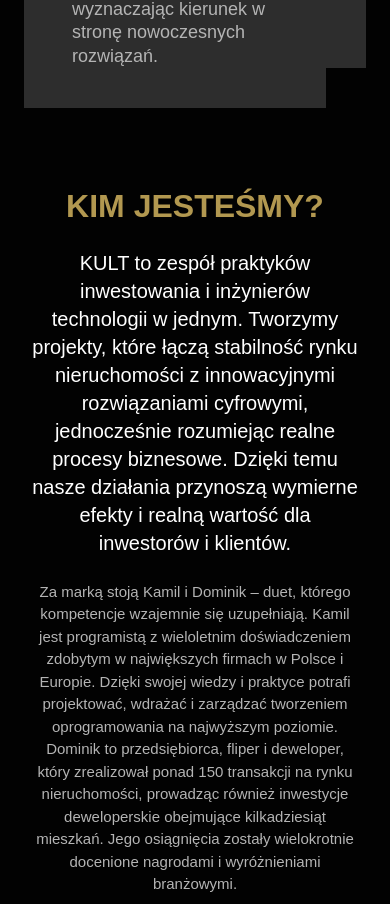
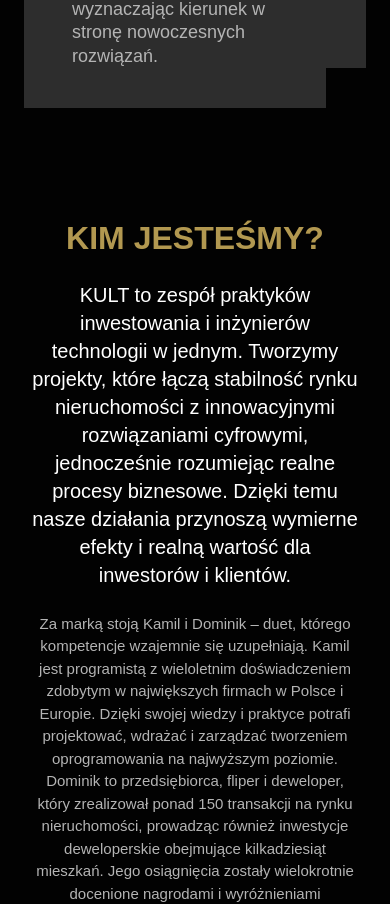
Before and after one commit to kamilkaminski01/kult-invest, a Next.js app: page / in a window 390 px wide. Shown: the part 4736-5640 px from the top of the page. Built offline with nearby package versions, Linux system fonts and the light colour scheme; no server answers; a web font is replaced by a local one.

Commit message:
style: styling whowearesection padding for better scroll anchor effect

```diff
--- a/src/components/molecules/WhoWeAreSection/style.scss
+++ b/src/components/molecules/WhoWeAreSection/style.scss
@@ -6,7 +6,7 @@
   align-items: center;
   max-width: 1920px;
   margin: 6rem auto;
-  padding: 0 9.75rem; // Matched your typical desktop side padding
+  padding: 0 9.75rem;
   gap: 148px;
   background-color: variables.$black;
 
@@ -14,11 +14,11 @@
     display: flex;
     flex-direction: column;
     gap: 5rem;
-    flex: 1; // Allows it to shrink/grow proportionally
+    flex: 1;
     max-width: 960px;
 
     img {
-      width: 100%; // Ensure image fills container
+      width: 100%;
       height: auto;
       object-fit: cover;
     }
@@ -61,19 +61,19 @@
     padding: 0 4rem;
 
     &__right-col {
-      width: 50%; // Switch from fixed px to percentage
+      width: 50%;
     }
   }
 
   @media (max-width: 1024px) {
-    flex-direction: column; // Stack columns vertically
+    flex-direction: column;
     gap: 4rem;
-    margin: 4rem auto;
-    padding: 0 2rem;
+    margin: 0 auto;
+    padding: 6rem 2rem;
 
     &__left-col {
       width: 100%;
-      order: 2; // Move image below text on mobile for better flow
+      order: 2;
       gap: 2rem;
     }
 
@@ -81,7 +81,7 @@
       width: 100%;
       order: 1;
       gap: 24px;
-      align-items: center; // Center text for a more balanced mobile look
+      align-items: center;
       text-align: center;
     }
   }
```
